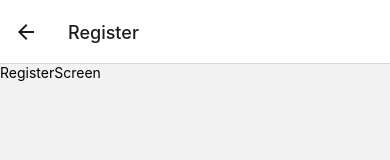
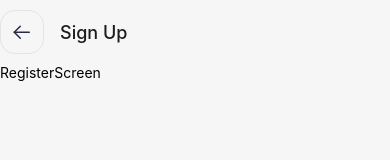
Before and after one commit to CenkMerk/35inch, a React Native app: screen /Register in a window 390 px wide. Shown: the top 160 px of the page. Built offline with nearby package versions, Linux system fonts and the light colour scheme.

Commit message:
Added "HeaderLeftButton" component

```diff
--- /dev/null
+++ b/src/Components/HeaderLeftButton/HeaderLeftButton.jsx
@@ -0,0 +1,18 @@
+import { TouchableOpacity } from "react-native";
+import React from "react";
+import LeftArrowIcon from "../../constants/LeftArrowIcon";
+import { useNavigation } from "@react-navigation/native";
+
+export default function HeaderLeftButton() {
+  const navigation = useNavigation();
+
+  const HandleClick = () => {
+    navigation.navigate("OnBoarding");
+  };
+
+  return (
+    <TouchableOpacity onPress={HandleClick}>
+      <LeftArrowIcon />
+    </TouchableOpacity>
+  );
+}
--- /dev/null
+++ b/src/Components/HeaderLeftButton/Style.js
@@ -0,0 +1,4 @@
+import { StyleSheet } from "react-native";
+const styles = StyleSheet.create({});
+
+export default styles;
--- a/src/Navigation/Navigation.jsx
+++ b/src/Navigation/Navigation.jsx
@@ -8,15 +8,31 @@ import RegisterScreen from "../Screen/RegisterScreen/RegisterScreen";
 import LoginScreen from "../Screen/LoginScreen/LoginScreen";
 import ApplicantsScreen from "../Screen/ApplicantsScreen/ApplicantsScreen";
 import AddandEditScreen from "../Screen/AddandEditScreen/AddandEditScreen";
+import HeaderLeftButton from "../Components/HeaderLeftButton/HeaderLeftButton";
 
 export default function Navigation() {
   return (
     <NavigationContainer>
       <Stack.Navigator>
-        <Stack.Screen name="OnBoarding" component={OnBoardingScreen} options={{
-              headerShown: false,
-            }}/>
-        <Stack.Screen name="Register" component={RegisterScreen} />
+        <Stack.Screen
+          name="OnBoarding"
+          component={OnBoardingScreen}
+          options={{
+            headerShown: false,
+          }}
+        />
+        <Stack.Screen
+          name="Register"
+          component={RegisterScreen}
+          options={{
+            title: "Sign Up",
+            headerStyle: {
+              backgroundColor: "#F6F6F6",
+            },
+            headerShadowVisible: false,
+            headerLeft: () => <HeaderLeftButton />,
+          }}
+        />
         <Stack.Screen name="Login" component={LoginScreen} />
         <Stack.Screen name="Applicants" component={ApplicantsScreen} />
         <Stack.Screen name="AddandEdit" component={AddandEditScreen} />
--- a/src/Screen/RegisterScreen/RegisterScreen.jsx
+++ b/src/Screen/RegisterScreen/RegisterScreen.jsx
@@ -1,12 +1,11 @@
 import { StyleSheet, Text, View } from "react-native";
 import React from "react";
+import styles from "./Style";
 
 export default function RegisterScreen() {
   return (
-    <View>
+    <View style={styles.container}>
       <Text>RegisterScreen</Text>
     </View>
   );
 }
-
-const styles = StyleSheet.create({});
--- /dev/null
+++ b/src/Screen/RegisterScreen/Style.js
@@ -0,0 +1,9 @@
+import { StyleSheet } from "react-native";
+const styles = StyleSheet.create({
+  container: {
+    flex: 1,
+    backgroundColor: "#F6F6F6",
+  },
+});
+
+export default styles;
--- /dev/null
+++ b/src/constants/LeftArrowIcon.js
@@ -0,0 +1,32 @@
+// LeftArrowIcon.js
+
+import React from "react";
+import Svg, { Path, Rect } from "react-native-svg";
+
+export default function LeftArrowIcon() {
+  return (
+    <Svg
+      width="44"
+      height="44"
+      viewBox="0 0 44 44"
+      fill="none"
+      xmlns="http://www.w3.org/2000/svg"
+    >
+      <Path
+        d="M14.25 22.2744L29.25 22.2744"
+        stroke="#272A48"
+        strokeWidth="1.5"
+        strokeLinecap="round"
+        strokeLinejoin="round"
+      />
+      <Path
+        d="M20.2998 28.2988L14.2498 22.2748L20.2998 16.2498"
+        stroke="#272A48"
+        strokeWidth="1.5"
+        strokeLinecap="round"
+        strokeLinejoin="round"
+      />
+      <Rect x="0.5" y="0.5" width="43" height="43" rx="14.5" stroke="#E4E4E4" />
+    </Svg>
+  );
+}
```
